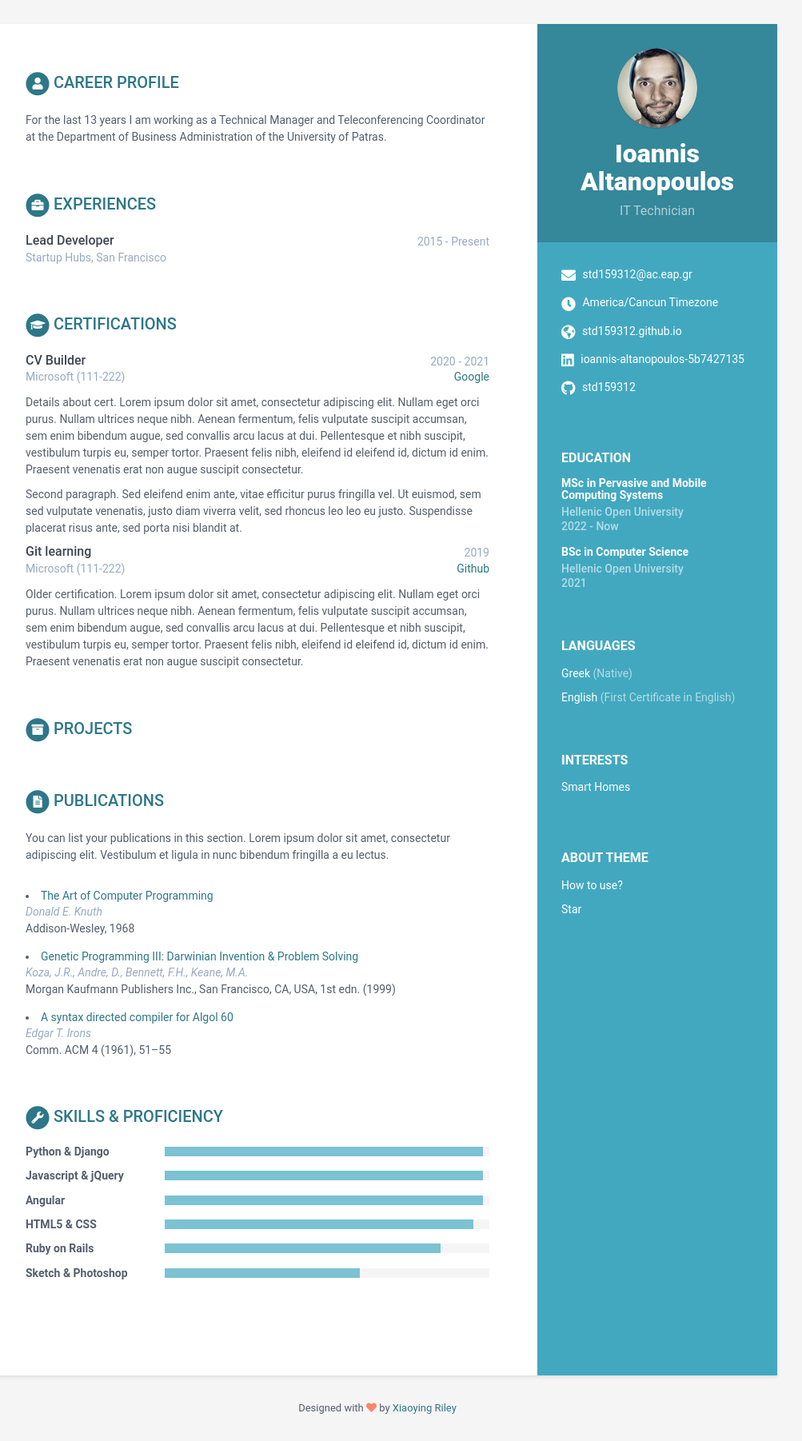
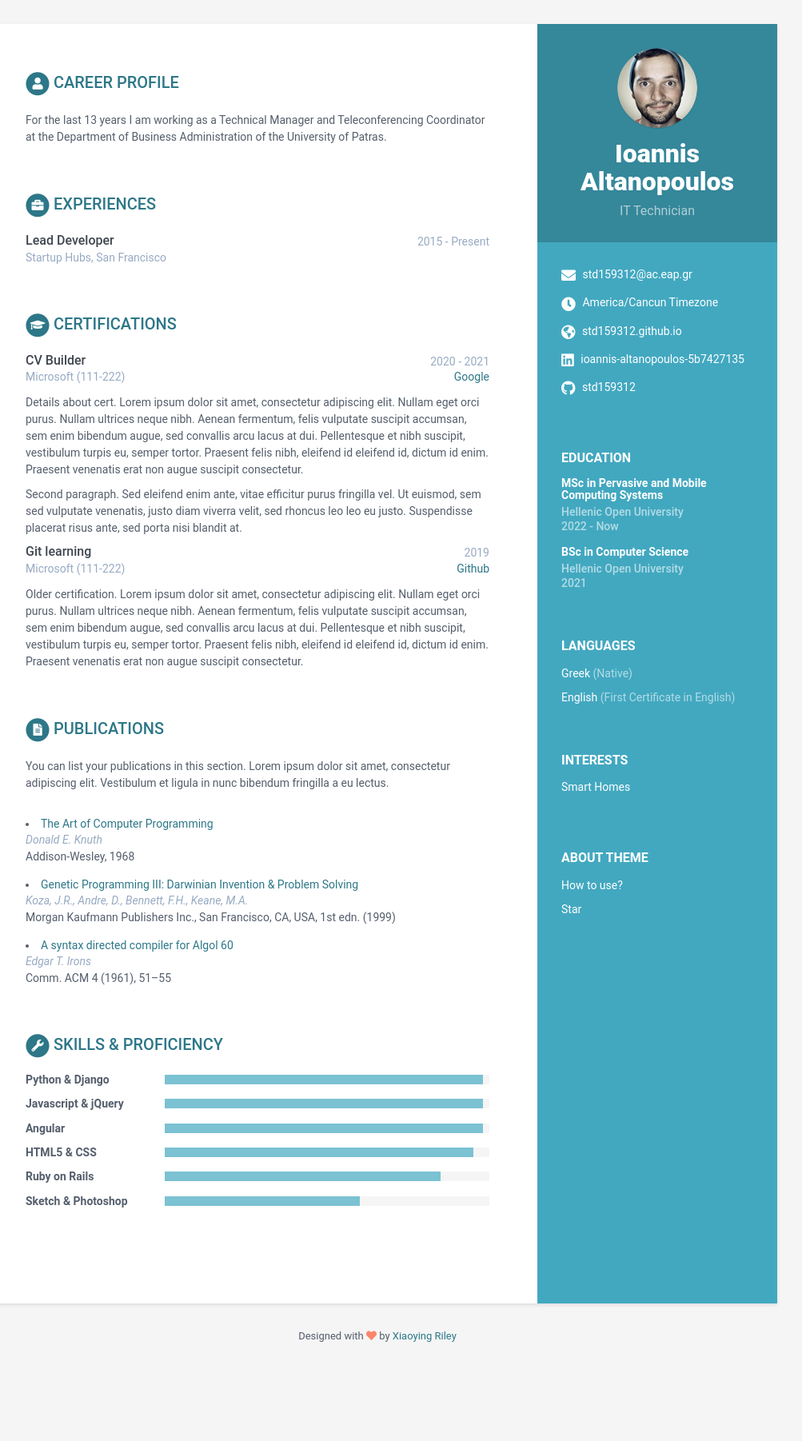
Before and after one commit to std159312/std159312.github.io, a Jekyll site: the page built from index.html, in a window 1280 px wide. Shown: the whole page at 80% size, without its empty margins (168-1171 px from the left). Built offline with Jekyll 4.4.1, drawn with Linux system fonts in a browser that asks for light colours; after the commit the page ends 1712 px from its top, so only the background shows below that.

Commit message:
Initial commit

```diff
--- a/_data/data.yml
+++ b/_data/data.yml
@@ -125,9 +125,6 @@ certifications:
             Praesent felis nibh, eleifend id eleifend id, dictum id enim.
             Praesent venenatis erat non augue suscipit consectetur.
 
-projects:
-    title: Projects
-    intro: >
 
 
 publications:
```
